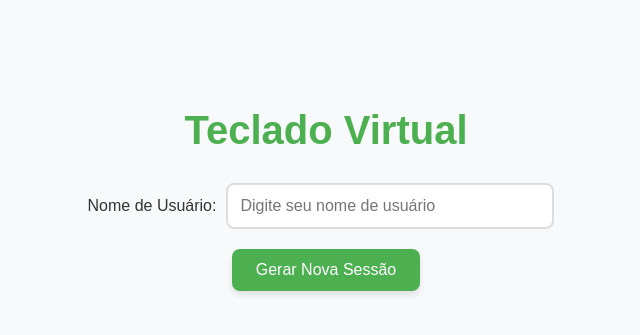
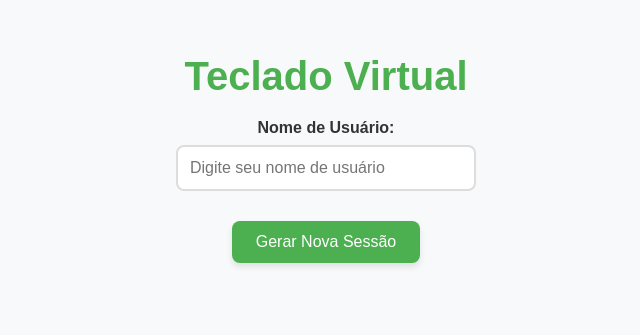
Before and after one commit to NicollyEising/tecladoVirtual, a React (Create React App) app in the folder frontend/: page / in a window 1280 px wide. Shown: the part 237-572 px from the top of the page, without its empty margins (314-954 px from the left). Built offline with nearby package versions, Linux system fonts and the light colour scheme.

Commit message:
Atualização frontend

```diff
--- a/frontend/src/api.css
+++ b/frontend/src/api.css
@@ -1,44 +1,93 @@
-/* src/App.css */
+/*-----------------------------------------------------------
+  1. Variáveis e Reset Global
+-----------------------------------------------------------*/
+:root {
+  --primary-color: #4CAF50;
+  --primary-color-hover: #45a049;
+  --secondary-color: #6c757d;
+  --secondary-color-hover: #5a6268;
+  --background-color: #f8f9fa;
+  --text-color: #333;
+  --text-light: #666;
+  --border-radius: 8px;
+  --box-shadow: 0 4px 6px rgba(0, 0, 0, 0.1);
+  --transition: all 0.3s ease;
+}
 
-:root {
-  --primary-color: #4CAF50; /* Verde principal */
-  --secondary-color: #6c757d; /* Cinza para botões secundários */
-  --background-color: #f8f9fa; /* Fundo claro */
-  --text-color: #333; /* Cor do texto principal */
-  --text-light: #666; /* Cor do texto secundário */
-  --border-radius: 8px; /* Bordas arredondadas */
-  --box-shadow: 0 4px 6px rgba(0, 0, 0, 0.1); /* Sombra suave */
-  --transition: all 0.3s ease; /* Transição suave */
+/* Reset para garantir consistência entre navegadores */
+* {
+  box-sizing: border-box;
+  margin: 0;
+  padding: 0;
+}
+
+/*-----------------------------------------------------------
+  2. Estrutura Base
+-----------------------------------------------------------*/
+body {
+  font-family: 'Arial', sans-serif;
+  background-color: var(--background-color);
+  color: var(--text-color);
 }
 
 .App {
-  text-align: center;
-  font-family: 'Arial', sans-serif;
-  background-color: var(--background-color);
-  min-height: 100vh;
-  padding: 20px;
-  color: var(--text-color);
   display: flex;
   flex-direction: column;
   align-items: center;
   justify-content: center;
+  min-height: 100vh;
+  padding: 20px;
+  text-align: center;
 }
 
+/*-----------------------------------------------------------
+  3. Tipografia
+-----------------------------------------------------------*/
 h1 {
   font-size: 2.5rem;
   margin-bottom: 20px;
   color: var(--primary-color);
 }
 
+h2 {
+  font-size: 1.8rem;
+  margin-top: 30px;
+  color: var(--primary-color);
+}
+
+h3 {
+  font-size: 1.4rem;
+  margin-top: 20px;
+  color: var(--text-light);
+}
+
+p {
+  font-size: 1.2rem;
+  margin: 10px 0;
+  color: var(--text-light);
+}
+
+/*-----------------------------------------------------------
+  4. Formulários e Inputs
+-----------------------------------------------------------*/
+.form-container {
+  margin-bottom: 20px;
+}
+
+.form-container label {
+  display: block;
+  margin-bottom: 8px;
+  font-weight: bold;
+}
+
 input[type="text"] {
+  width: 300px;
   padding: 12px;
-  margin: 10px;
   font-size: 1rem;
   border: 2px solid #ddd;
   border-radius: var(--border-radius);
-  width: 300px;
+  background-color: #fff;
   transition: var(--transition);
-  background-color: white;
 }
 
 input[type="text"]:focus {
@@ -47,33 +96,42 @@ input[type="text"]:focus {
   box-shadow: var(--box-shadow);
 }
 
-button {
+/*-----------------------------------------------------------
+  5. Botões
+-----------------------------------------------------------*/
+/* Botão primário */
+.primary-button {
   padding: 12px 24px;
   font-size: 1rem;
   margin: 10px;
   cursor: pointer;
   background-color: var(--primary-color);
-  color: white;
+  color: #fff;
   border: none;
   border-radius: var(--border-radius);
   transition: var(--transition);
   box-shadow: var(--box-shadow);
 }
 
-button:disabled {
+.primary-button:disabled {
   background-color: #ccc;
   cursor: not-allowed;
   box-shadow: none;
 }
 
-button:hover:not(:disabled) {
-  background-color: #45a049;
+.primary-button:hover:not(:disabled) {
+  background-color: var(--primary-color-hover);
   transform: translateY(-2px);
 }
 
-button:active:not(:disabled) {
-  transform: translateY(0px);
+.primary-button:active:not(:disabled) {
+  transform: translateY(0);
   box-shadow: 0 2px 4px rgba(0, 0, 0, 0.2);
+}
+
+/* Botões da sequência */
+.buttons-container {
+  margin-top: 20px;
 }
 
 .buttons {
@@ -90,36 +148,21 @@ button:active:not(:disabled) {
   font-size: 1.5rem;
   padding: 20px;
   background-color: var(--secondary-color);
-  color: white;
+  color: #fff;
   border: none;
   border-radius: var(--border-radius);
+  transition: var(--transition);
   box-shadow: var(--box-shadow);
-  transition: var(--transition);
 }
 
 .buttons button:hover:not(:disabled) {
-  background-color: #5a6268;
+  background-color: var(--secondary-color-hover);
   transform: translateY(-2px);
 }
 
-h2 {
-  font-size: 1.8rem;
-  margin-top: 30px;
-  color: var(--primary-color);
-}
-
-h3 {
-  font-size: 1.4rem;
-  color: var(--text-light);
-  margin-top: 20px;
-}
-
-p {
-  font-size: 1.2rem;
-  color: var(--text-light);
-  margin: 10px 0;
-}
-
+/*-----------------------------------------------------------
+  6. Toasts e Feedback Visual
+-----------------------------------------------------------*/
 .ToastContainer {
   position: fixed;
   top: 20px;
@@ -127,12 +170,13 @@ p {
   z-index: 1000;
 }
 
-/* Responsividade */
+/*-----------------------------------------------------------
+  7. Responsividade
+-----------------------------------------------------------*/
 @media (max-width: 768px) {
   .buttons {
     grid-template-columns: repeat(3, 1fr);
   }
-
   input[type="text"] {
     width: 80%;
   }
@@ -142,15 +186,12 @@ p {
   .buttons {
     grid-template-columns: repeat(2, 1fr);
   }
-
   h1 {
     font-size: 2rem;
   }
-
   h2 {
     font-size: 1.5rem;
   }
-
   h3 {
     font-size: 1.2rem;
   }
```
Also changed, not shown: 1 other file (tests, documents, lock files or other folders).
